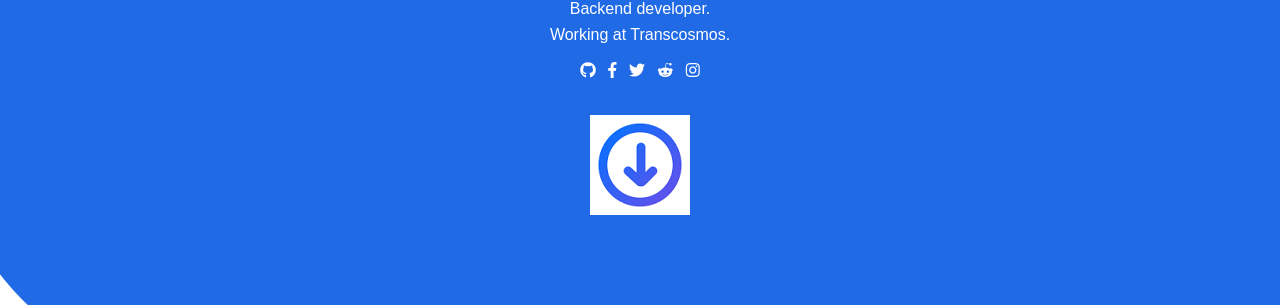
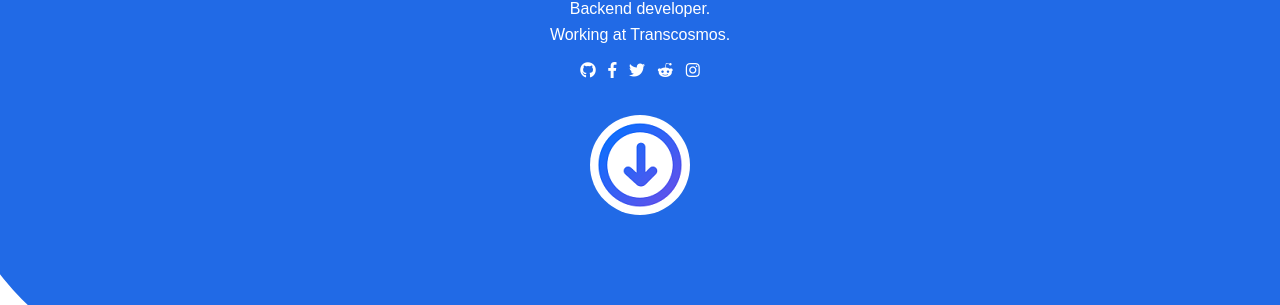
Before and after one commit to yuuisang/yuuisang.github.io, a Jekyll site: the page built from _authors/EuiSangYu.html, in a window 1280 px wide. Shown: the part 609-914 px from the top of the page. Built offline with Jekyll 4.4.1, drawn with Linux system fonts in a browser that asks for light colours; some web fonts are replaced.

Commit message:
arrowdown btn add

```diff
--- a/_includes/header.html
+++ b/_includes/header.html
@@ -100,7 +100,7 @@
             <div class="col-md-12">
                 <div class="page-title text-center white-all">
                     <a href="#desc_start">
-                        <img src="/assets/images/downbutton.png">
+                        <img src="/assets/images/downbutton.png" style="border-radius: 50%;">
                     </a>
                 </div>
             </div>
```
